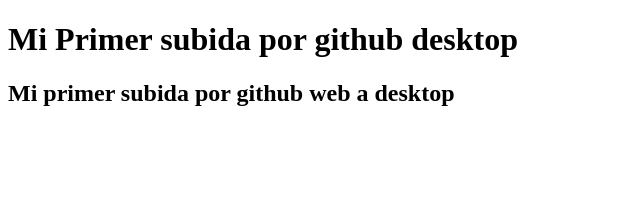
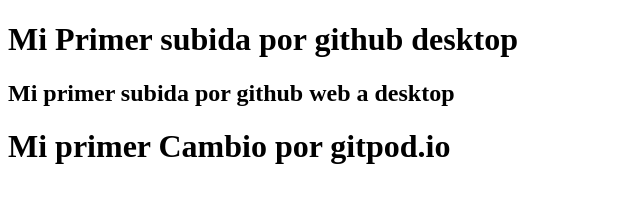
Before and after one commit to dgperezp/practica17ago23, a plain HTML site: page Practica2a/Index.html in a window 1280 px wide. Shown: the whole page, without its empty margins (0-640 px from the left). Drawn offline with Linux system fonts and the light colour scheme.

Commit message:
Insersion con gitpod.io

```diff
--- a/Practica2a/Index.html
+++ b/Practica2a/Index.html
@@ -3,11 +3,12 @@
 <head>
     <meta charset="UTF-8">
     <meta name="viewport" content="width=device-width, initial-scale=1.0">
-    <title>Document</title>
+    <title>Document 17 agosto 2023</title>
 </head>
 <body>
 
     <h1> Mi Primer subida por github desktop</h1>
     <h2> Mi primer subida por github web a desktop</h2>
+    <h1> Mi primer Cambio por gitpod.io</h1>
 </body>
 </html>
```
